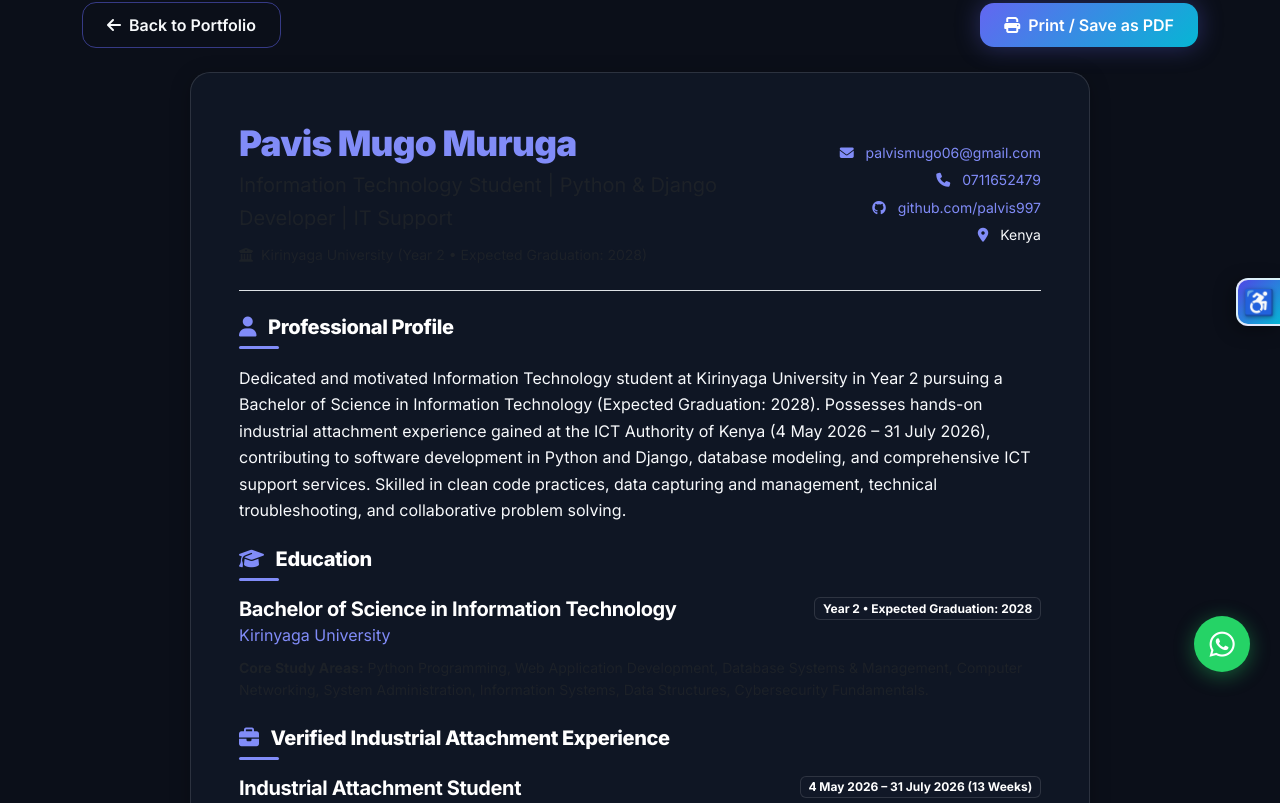
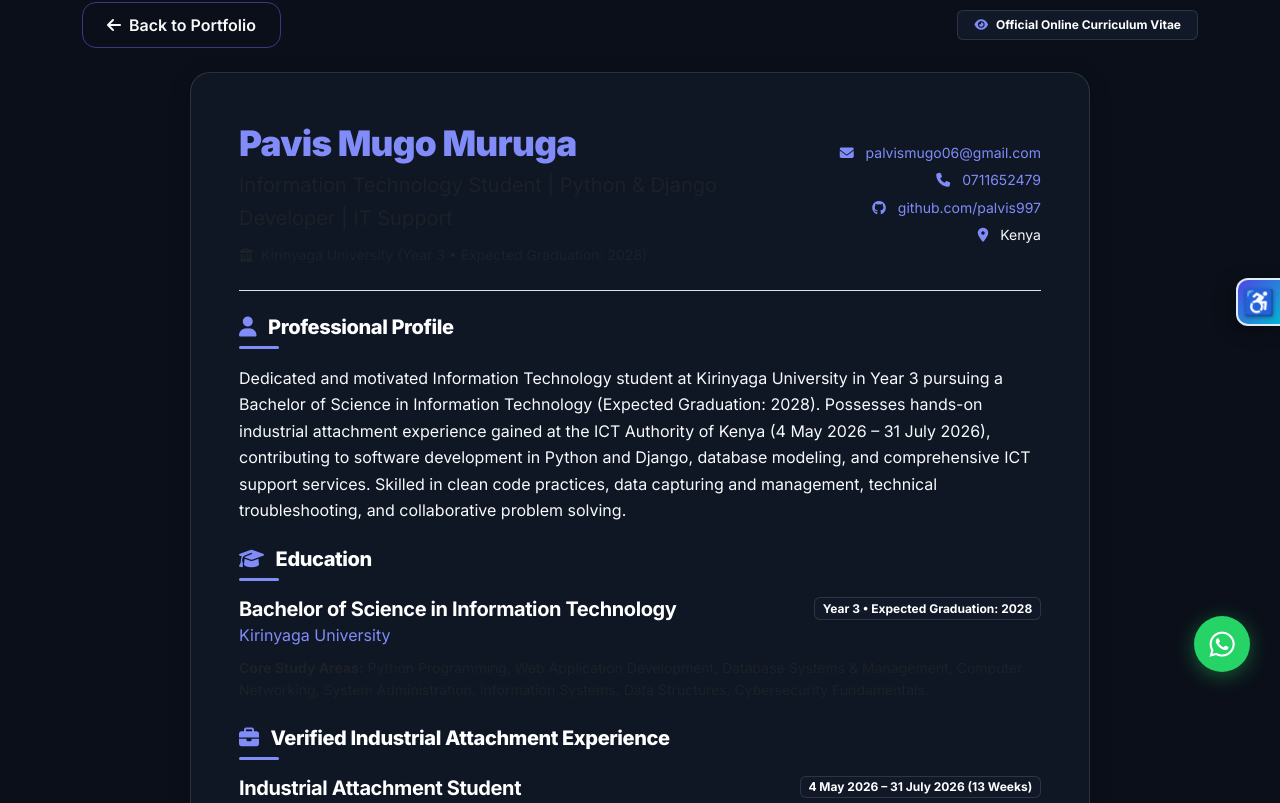
Before and after one commit to palvis997/portfolio, a Django app: page /cv/ in a window 1280 px wide. Shown: the part 98-901 px from the top of the page. Run offline with Django 5.2, Linux system fonts and the light colour scheme; data comes from the database, SQL or seed files in the repository; data that the repository does not hold is empty.

Commit message:
Update CV to view-only mode and update academic year to Year 3

```diff
--- a/main/models.py
+++ b/main/models.py
@@ -39,7 +39,7 @@ class SiteSettings(models.Model):
     bio = models.TextField(
         blank=True,
         default='I am a dedicated Information Technology student at Kirinyaga University, '
-                'currently in Year 2 pursuing a Bachelor of Science in Information Technology '
+                'currently in Year 3 pursuing a Bachelor of Science in Information Technology '
                 '(Expected Graduation: 2028). I possess practical industry experience gained during '
                 'a 13-week industrial attachment at the ICT Authority of Kenya, where I contributed to '
                 'software systems in Python and Django, database workflows, and IT support services. '
@@ -246,7 +246,7 @@ class ExperienceProject(models.Model):
 class Education(models.Model):
     institution = models.CharField(max_length=200, default='Kirinyaga University')
     course = models.CharField(max_length=200, default='Bachelor of Science in Information Technology')
-    level = models.CharField(max_length=100, default='Year 2', help_text='e.g., Year 2')
+    level = models.CharField(max_length=100, default='Year 3', help_text='e.g., Year 3')
     description = models.TextField(blank=True)
     start_date = models.CharField(max_length=100, blank=True, default='Current')
     end_date = models.CharField(max_length=100, blank=True, default='2028 (Expected)')
--- a/main/templates/main/about.html
+++ b/main/templates/main/about.html
@@ -2,7 +2,7 @@
 {% load static %}
 
 {% block title %}About Pavis Mugo Muruga | Background, Education &amp; Goals{% endblock %}
-{% block meta_description %}Learn about Pavis Mugo Muruga, Year 2 BSc IT student at Kirinyaga University, industrial attachment at ICT Authority, career objectives, and technical journey.{% endblock %}
+{% block meta_description %}Learn about Pavis Mugo Muruga, Year 3 BSc IT student at Kirinyaga University, industrial attachment at ICT Authority, career objectives, and technical journey.{% endblock %}
 
 {% block content %}
 <!-- PAGE HERO -->
@@ -23,7 +23,7 @@
             </div>
             <div class="col-lg-4 text-lg-end mt-4 mt-lg-0">
                 <a href="{% url 'resume' %}" class="btn btn-primary-custom">
-                    <i class="fas fa-file-download me-2"></i> View Resume
+                    <i class="fas fa-eye me-2"></i> View CV
                 </a>
             </div>
         </div>
@@ -78,7 +78,7 @@
                         </li>
                         <li class="d-flex justify-content-between">
                             <span class="text-white fw-semibold">Current Academic Level:</span>
-                            <span class="text-primary fw-bold">Year 2</span>
+                            <span class="text-white fw-bold">Year 3</span>
                         </li>
                         <li class="d-flex justify-content-between">
                             <span class="text-white fw-semibold">Expected Graduation:</span>
--- a/main/templates/main/cv.html
+++ b/main/templates/main/cv.html
@@ -14,14 +14,9 @@
                 <i class="fas fa-arrow-left me-2"></i> Back to Portfolio
             </a>
             <div class="d-flex gap-2">
-                <button type="button" class="btn btn-primary-custom" onclick="window.print();">
-                    <i class="fas fa-print me-2"></i> Print / Save as PDF
-                </button>
-                {% if site.resume %}
-                <a href="{{ site.resume.url }}" class="btn btn-accent-custom" download>
-                    <i class="fas fa-download me-2"></i> Download Uploaded Resume
-                </a>
-                {% endif %}
+                <span class="badge bg-secondary-custom p-2 px-3 d-flex align-items-center">
+                    <i class="fas fa-eye me-2 text-accent"></i> Official Online Curriculum Vitae
+                </span>
             </div>
         </div>
 
@@ -36,7 +31,7 @@
                             {{ site.profession|default:"Information Technology Student | Python & Django Developer | IT Support" }}
                         </p>
                         <p class="small text-muted mb-0">
-                            <i class="fas fa-university me-1"></i> Kirinyaga University (Year 2 &bull; Expected Graduation: 2028)
+                            <i class="fas fa-university me-1"></i> Kirinyaga University (Year 3 &bull; Expected Graduation: 2028)
                         </p>
                     </div>
                     <div class="col-lg-4 text-lg-end">
@@ -55,7 +50,7 @@
                 <h3 class="cv-section-title"><i class="fas fa-user text-accent me-2"></i> Professional Profile</h3>
                 <div class="section-divider-sm mb-3"></div>
                 <p class="cv-text">
-                    Dedicated and motivated Information Technology student at Kirinyaga University in Year 2 pursuing a Bachelor of Science in Information Technology (Expected Graduation: 2028). Possesses hands-on industrial attachment experience gained at the ICT Authority of Kenya (4 May 2026 – 31 July 2026), contributing to software development in Python and Django, database modeling, and comprehensive ICT support services. Skilled in clean code practices, data capturing and management, technical troubleshooting, and collaborative problem solving.
+                    Dedicated and motivated Information Technology student at Kirinyaga University in Year 3 pursuing a Bachelor of Science in Information Technology (Expected Graduation: 2028). Possesses hands-on industrial attachment experience gained at the ICT Authority of Kenya (4 May 2026 – 31 July 2026), contributing to software development in Python and Django, database modeling, and comprehensive ICT support services. Skilled in clean code practices, data capturing and management, technical troubleshooting, and collaborative problem solving.
                 </p>
             </section>
 
@@ -69,7 +64,7 @@
                             <h5 class="mb-0">Bachelor of Science in Information Technology</h5>
                             <span class="text-accent">Kirinyaga University</span>
                         </div>
-                        <span class="badge bg-secondary-custom">Year 2 &bull; Expected Graduation: 2028</span>
+                        <span class="badge bg-secondary-custom">Year 3 &bull; Expected Graduation: 2028</span>
                     </div>
                     <p class="small text-muted mt-2 mb-1">
                         <strong>Core Study Areas:</strong> Python Programming, Web Application Development, Database Systems & Management, Computer Networking, System Administration, Information Systems, Data Structures, Cybersecurity Fundamentals.
--- a/main/templates/main/dashboard.html
+++ b/main/templates/main/dashboard.html
@@ -64,7 +64,7 @@
             <div class="col-6 col-lg-3">
                 <div class="glass-card p-4 rounded-4 text-center border-bottom border-4 border-warning h-100">
                     <span class="text-white text-uppercase small fw-bold d-block mb-1 tracking-wide">EDUCATION</span>
-                    <span class="h5 text-white fw-bold d-block mb-2 mt-2">BSc IT &bull; Year 2</span>
+                    <span class="h5 text-white fw-bold d-block mb-2 mt-2">BSc IT &bull; Year 3</span>
                     <span class="badge bg-warning-subtle text-warning small">Kirinyaga University</span>
                 </div>
             </div>
--- a/main/templates/main/home.html
+++ b/main/templates/main/home.html
@@ -21,7 +21,7 @@
                         </div>
                         <div>
                             <h4 class="mb-0 text-white fw-bold">Pavis Mugo Muruga</h4>
-                            <span class="text-primary small fw-semibold">Kirinyaga University &bull; Year 2</span>
+                            <span class="text-white small fw-semibold">Kirinyaga University &bull; Year 3</span>
                         </div>
                     </div>
                     <p class="text-light opacity-90 small mb-3">
--- a/main/templates/main/includes/education.html
+++ b/main/templates/main/includes/education.html
@@ -64,7 +64,7 @@
                         <div>
                             <h3 class="education-course mb-1">Bachelor of Science in Information Technology</h3>
                             <p class="education-institution text-accent fw-bold mb-0">Kirinyaga University</p>
-                            <small class="text-muted"><i class="fas fa-calendar-alt me-1"></i> Year 2 &bull; Expected Graduation: 2028</small>
+                            <small class="text-muted"><i class="fas fa-calendar-alt me-1"></i> Year 3 &bull; Expected Graduation: 2028</small>
                         </div>
                     </div>
                     <div class="education-areas mt-3 pt-3 border-top">
--- a/main/templates/main/includes/hero.html
+++ b/main/templates/main/includes/hero.html
@@ -53,7 +53,7 @@
                     </a>
 
                     <a href="{% url 'resume' %}" class="btn btn-outline-custom btn-lg">
-                        <i class="fas fa-file-download me-2"></i> DOWNLOAD CV
+                        <i class="fas fa-eye me-2"></i> VIEW CV
                     </a>
                     <a href="{% url 'contact' %}" class="btn btn-outline-custom btn-lg">
                         <i class="fas fa-paper-plane me-2"></i> CONTACT ME
--- a/main/templates/main/includes/timeline.html
+++ b/main/templates/main/includes/timeline.html
@@ -40,7 +40,7 @@
                     <span class="timeline-date"><i class="fas fa-calendar-alt me-1"></i> Present</span>
                     <span class="timeline-category badge-education">Education</span>
                     <h4 class="timeline-title">BSc. Information Technology — Kirinyaga University</h4>
-                    <p class="timeline-desc">Currently in Year 2, building a strong foundation in IT, software development, and web technologies.</p>
+                    <p class="timeline-desc">Currently in Year 3, building a strong foundation in IT, software development, and web technologies.</p>
                 </div>
             </div>
             <div class="timeline-item timeline-right animate-on-scroll" data-animation="slide-up">
```
